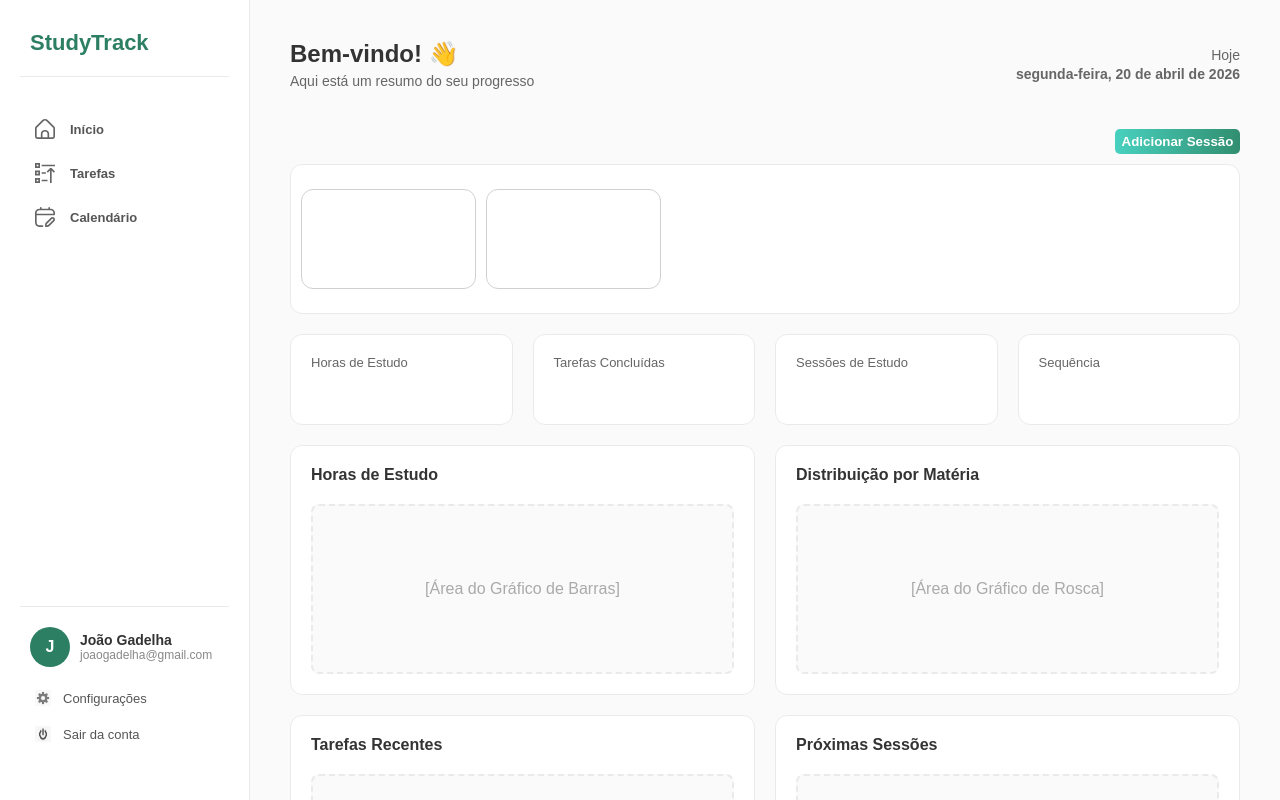
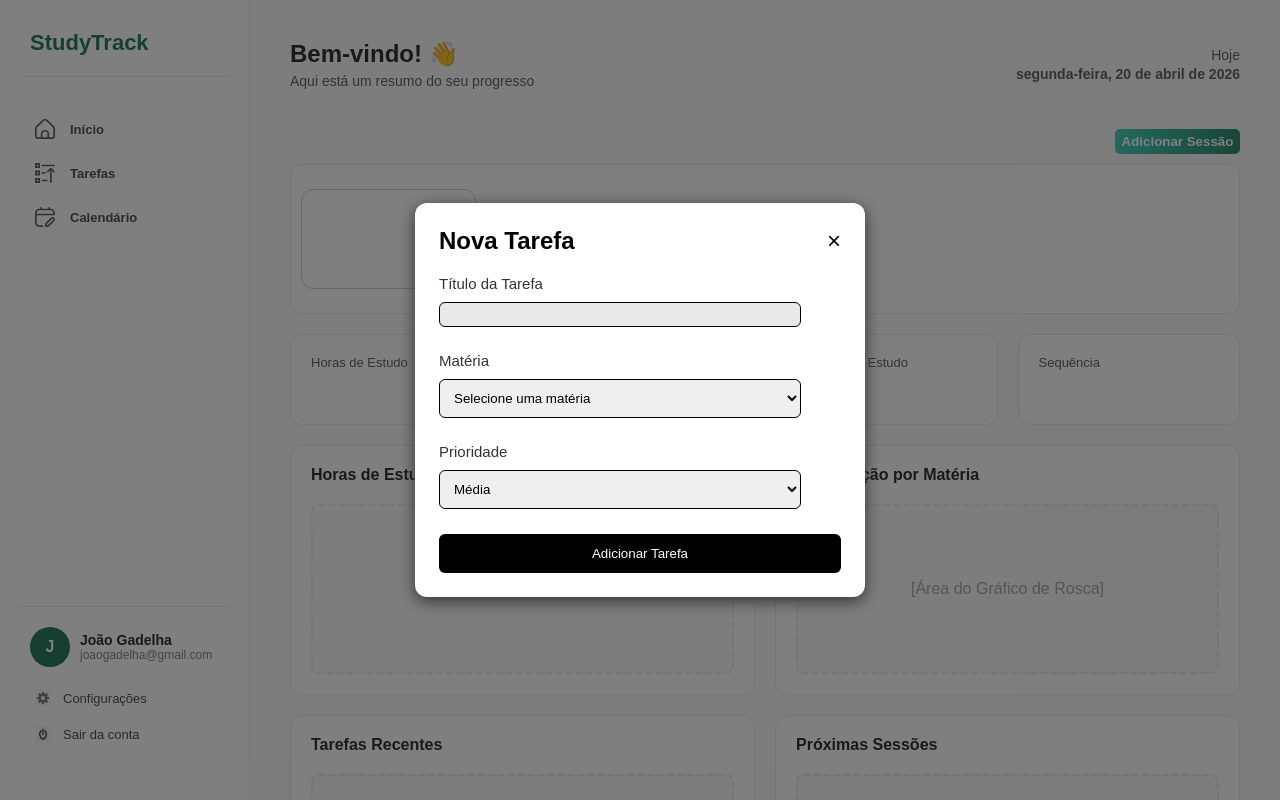
Before and after one commit to joaogabrielandim/StudyTrack, a React (Vite) app in the folder StudyTrackReact/: page /home in a window 1280 px wide. Both pictures are taken after a click on the button "Adicionar Sessão". Built offline with nearby package versions, Linux system fonts and the light colour scheme.

Commit message:
kadosh-2

```diff
--- a/StudyTrackReact/package.json
+++ b/StudyTrackReact/package.json
@@ -12,7 +12,7 @@
   "dependencies": {
     "bootstrap": "^5.3.8",
     "firebase": "^12.12.1",
-    "react": "^19.2.4",
+    "react": "^19.2.5",
     "react-bootstrap": "^2.10.10",
     "react-dom": "^19.2.4",
     "react-router-dom": "^7.14.2"
--- a/StudyTrackReact/src/App.jsx
+++ b/StudyTrackReact/src/App.jsx
@@ -1,22 +1,33 @@
+import { useState } from 'react'
 import './App.css'
 import Login from "./pages/login-page.jsx"
 import Navbar from "./components/Navbar.jsx"
 import Home from "./pages/home-page.jsx"
 import Task from "./pages/task-page.jsx"
-import Planner from "./pages/planner-page.jsx"
+import Planner from "./pages/planner-page.jsx" // Removido o "/src/" do caminho
+import Modal from "./pages/scroolview.jsx"
 import { BrowserRouter, Routes, Route } from 'react-router-dom'
 
 function App() {
+  const [isModalOpen, setIsModalOpen] = useState(false);
 
   return (
-
     <BrowserRouter>
       <Routes>
         <Route path="/" element={<Login/>} />
-        <Route path="/home" element={<Home/>} />
+        <Route
+          path="/home"
+          element={<Home abrirModal={() => setIsModalOpen(true)} />}
+        />
         <Route path="/tarefas" element={<Task/>} />
         <Route path="/calendario" element={<Planner/>} />
       </Routes>
+
+      {/* O Modal fica aqui no final para sobrepor as páginas */}
+      <Modal
+        isOpen={isModalOpen}
+        onClose={() => setIsModalOpen(false)}
+      />
     </BrowserRouter>
   )
 }
--- a/StudyTrackReact/src/pages/home-page.jsx
+++ b/StudyTrackReact/src/pages/home-page.jsx
@@ -2,10 +2,10 @@ import Navbar from "../components/Navbar"
 import Homejs from "./home-page"
 import "./home-page.css"
 
+// Adicionada a prop { abrirModal }
+function Home({ abrirModal }) {
 
-function Home() {
-
-const { dataCompleta, adicionarSessao } = Homejs();
+const { dataCompleta } = Homejs();
 
     return (
     <div className="container-principal">
@@ -26,7 +26,10 @@ const { dataCompleta, adicionarSessao } = Homejs();
         </div>
 
         <div id="div-botao">
-          <button id="botao-sessao" onClick={adicionarSessao}>Adicionar Sessão</button>
+          {/* O botão agora chama a função recebida por prop */}
+          <button id="botao-sessao" onClick={abrirModal}>
+            Adicionar Sessão
+          </button>
         </div>
 
         <div id="sessao-estudos">
--- /dev/null
+++ b/StudyTrackReact/src/pages/scroolview.jsx
@@ -0,0 +1,106 @@
+import React from 'react';
+
+const Modal = ({ isOpen, onClose }) => {
+  if (!isOpen) return null;
+
+  return (
+    <div style={styles.overlay}>
+      <div style={styles.modal}>
+        <div style={styles.header}>
+          <h2 style={styles.tituloModal}>Nova Tarefa</h2>
+          <button onClick={onClose} style={styles.fecharbotao}>&times;</button>
+        </div>
+
+        <form style={styles.form}>
+          <label>Título da Tarefa</label>
+          <input type="text" style={styles.input} />
+
+          <label>Matéria</label>
+          <select style={styles.input}>
+            <option>Selecione uma matéria</option>
+            <option>Matemática</option>
+            <option>Programação</option>
+          </select>
+
+          <label>Prioridade</label>
+          <select style={styles.input}>
+            <option>Média</option>
+            <option>Alta</option>
+            <option>Baixa</option>
+          </select>
+
+          <button type="button" style={styles.adicionarbotao}>Adicionar Tarefa</button>
+        </form>
+      </div>
+    </div>
+  );
+};
+
+const styles = {
+  overlay: {
+    position: 'fixed',
+    top: 0,
+    left: 0,
+    right: 0,
+    bottom: 0,
+    backgroundColor: 'rgba(0, 0, 0, 0.5)',
+    display: 'flex',
+    alignItems: 'center',
+    justifyContent: 'center',
+    zIndex: 1000,
+  },
+
+  modal: {
+    backgroundColor: 'white',
+    padding: '24px',
+    borderRadius: '12px',
+    width: '450px',
+    boxShadow: '0 4px 15px',
+  },
+
+  header: {
+    display: 'flex',
+    justifyContent: 'space-between',
+    alignItems: 'center',
+    marginBottom: '20px',
+
+  },
+
+  form: {
+    display: 'flex',
+    flexDirection: 'column',
+    gap: '10px',
+  },
+
+  input: {
+    width: '90%',
+    boxSizing: 'border-box',
+    padding: '10px',
+    borderRadius: '6px',
+    border: '1px solid',
+    marginBottom: '15px',
+  },
+
+  adicionarbotao: {
+    backgroundColor: '#000',
+    color: 'white',
+    padding: '12px',
+    borderRadius: '6px',
+    border: 'none',
+    cursor: 'pointer',
+  },
+
+  fecharbotao: {
+    background: 'none',
+    border: 'none',
+    fontSize: '24px',
+    cursor: 'pointer',
+  },
+
+  tituloModal: {
+  color: 'black',
+  margin: 0,
+  }
+};
+
+export default Modal;
```
Also changed, not shown: 1 other file (tests, documents, lock files or other folders).
